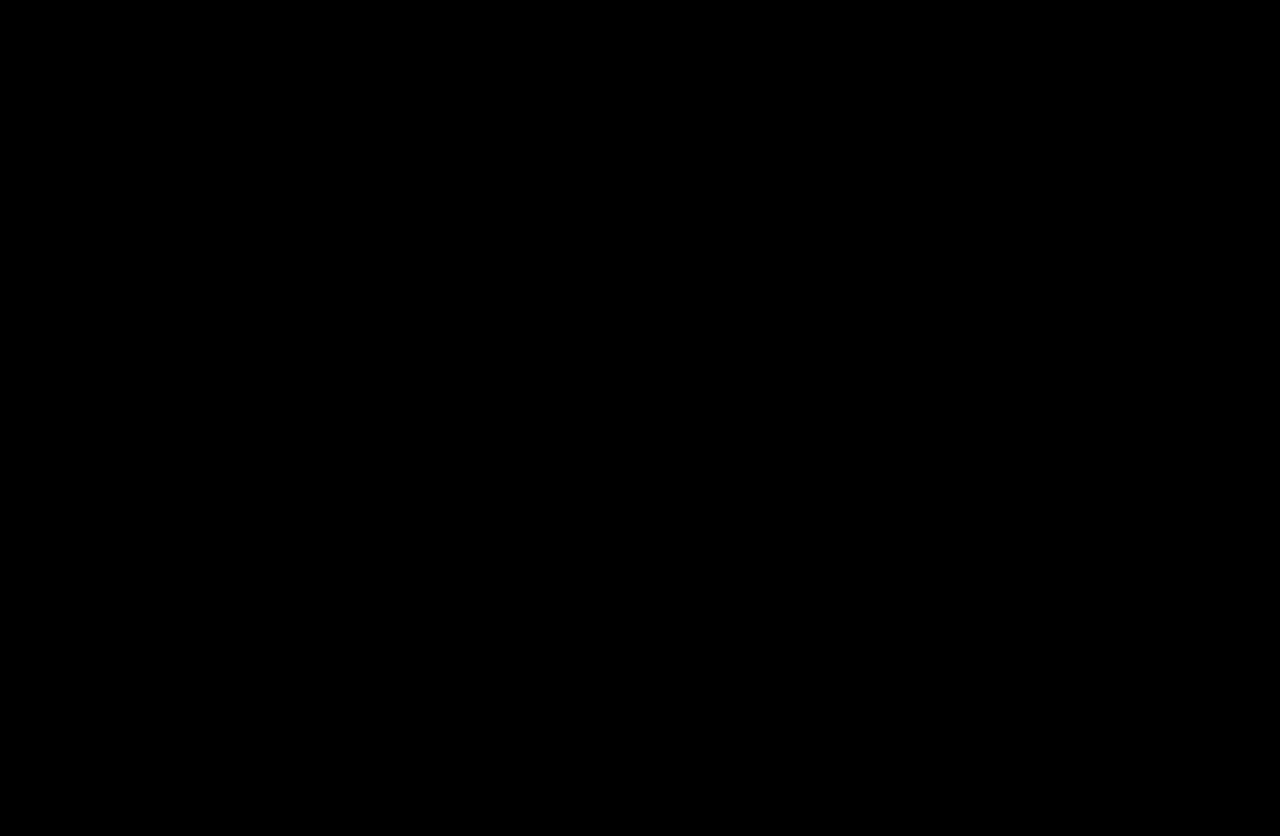
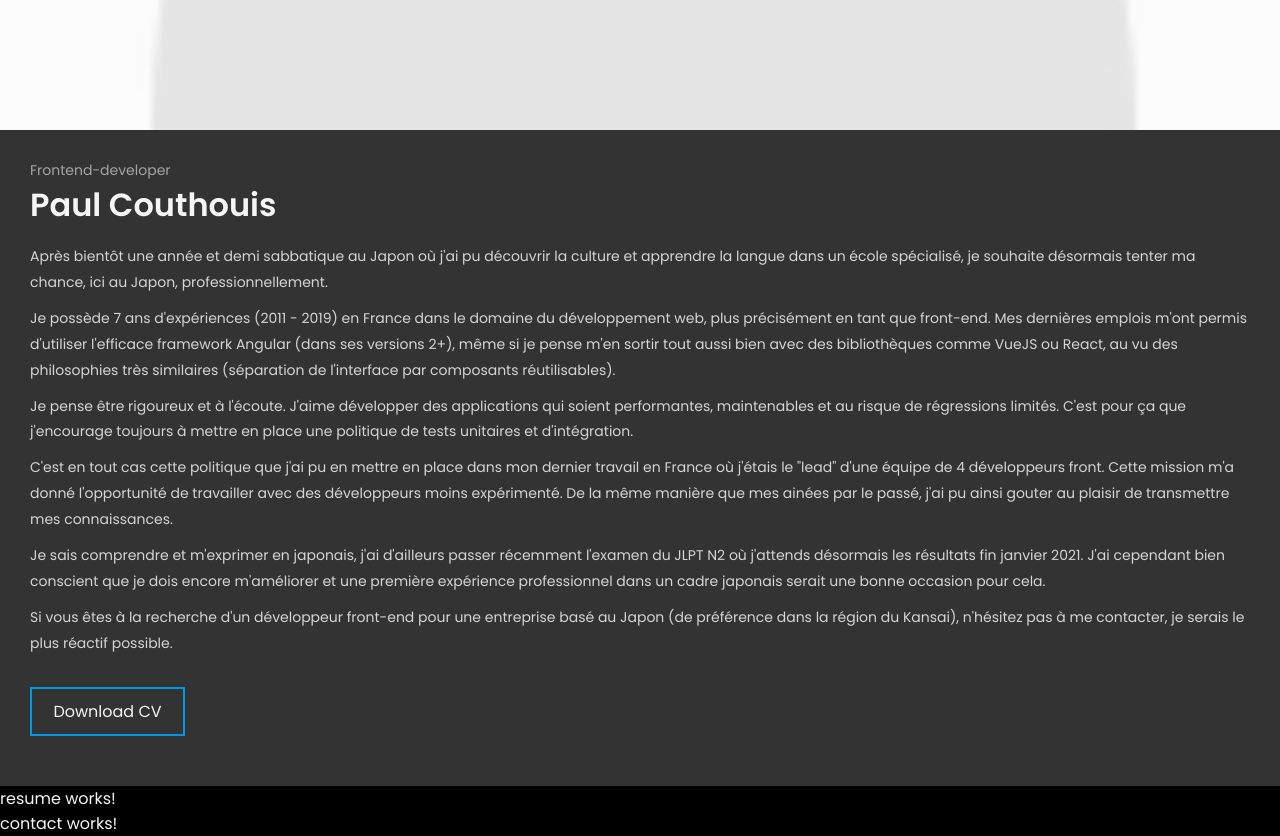
Before and after one commit to PaulCouthouis/pol, an Angular app: page / in a window 1280 px wide. Shown: the part 1200-2036 px from the top of the page. Before the commit the page ends 800 px from the top, so only its background shows below. Built offline with nearby package versions, Linux system fonts and the light colour scheme.

Commit message:
feat : design about-me

```diff
--- a/src/app/main/about-me/about-me.component.html
+++ b/src/app/main/about-me/about-me.component.html
@@ -1 +1,9 @@
-<p>about-me works!</p>
+<img src="{{ photo }}" alt="photo">
+<section>
+  <header>{{ job }}</header>
+  <h1>{{ name }}</h1>
+  <article>
+    <p *ngFor="let p of description">{{p}}</p>
+  </article>
+  <a href="#">{{button}}</a>
+</section>
--- a/src/app/main/about-me/about-me.component.scss
+++ b/src/app/main/about-me/about-me.component.scss
@@ -0,0 +1,42 @@
+:host {
+  display: flex;
+  flex-direction: column;
+
+  img {
+    width: 100%;
+  }
+
+  section {
+    background-color: #333;
+    padding: 30px 30px 50px;
+  }
+
+  header {
+    color: #a5a5a5;
+    font-size: 14px;
+  }
+
+  h1 {
+    font-size: 32px;
+    font-weight: 600;
+  }
+
+  article {
+    margin: 15px 0 30px;
+  }
+
+  p {
+    color: #d5d5d5;
+    font-size: 14px;
+    line-height: 1.85em;
+    margin-bottom: 10px;
+  }
+
+  a {
+    border: 2px solid #0099e5;
+    display: block;
+    padding: 10px;
+    text-align: center;
+    width: 155px;
+  }
+}
--- a/src/app/main/about-me/about-me.component.ts
+++ b/src/app/main/about-me/about-me.component.ts
@@ -1,15 +1,26 @@
-import { Component, OnInit } from '@angular/core';
+import { Component } from '@angular/core';
 
 @Component({
   selector: 'pol-about-me',
   templateUrl: './about-me.component.html',
   styleUrls: ['./about-me.component.scss']
 })
-export class AboutMeComponent implements OnInit {
-
-  constructor() { }
-
-  ngOnInit(): void {
-  }
-
+export class AboutMeComponent {
+  name = 'Paul Couthouis';
+  photo = 'assets/images/photo.jpg';
+  job = 'Frontend-developer';
+  description = [
+    `Après bientôt une année et demi sabbatique au Japon où j'ai pu découvrir la culture et apprendre la langue dans un école spécialisé, je souhaite désormais tenter ma chance, ici au Japon, professionnellement.`,
+    `Je possède 7 ans d'expériences (2011 - 2019) en France dans le domaine du développement web, plus précisément en tant que front-end. Mes dernières emplois m'ont permis d'utiliser l'efficace framework Angular (dans ses versions 2+), même si je pense m'en sortir tout aussi bien avec des bibliothèques comme VueJS ou React, au vu des philosophies très similaires (séparation de l'interface par composants réutilisables).`,
+    `Je pense être rigoureux et à l'écoute. J'aime développer des applications qui soient performantes, maintenables et au risque de régressions limités. C'est pour ça que j'encourage toujours à mettre en place une politique de tests unitaires et d'intégration.
+`,
+    `C'est en tout cas cette politique que j'ai pu en mettre en place dans mon dernier travail en France où j'étais le "lead" d'une équipe de 4 développeurs front. Cette mission m'a donné l'opportunité de travailler avec des développeurs moins expérimenté. De la même manière que mes ainées par le passé, j'ai pu ainsi gouter au plaisir de transmettre mes connaissances.
+`,
+    `Je sais comprendre et m'exprimer en japonais, j'ai d'ailleurs passer récemment l'examen du JLPT N2 où j'attends désormais les résultats fin janvier 2021.
+J'ai cependant bien conscient que je dois encore m'améliorer et une première expérience professionnel dans un cadre japonais serait une bonne occasion pour cela.
+`,
+    `Si vous êtes à la recherche d'un développeur front-end pour une entreprise basé au Japon (de préférence dans la région du Kansai), n'hésitez pas à me contacter, je serais le plus réactif possible.
+`
+  ];
+  button = 'Download CV';
 }
--- a/src/styles.scss
+++ b/src/styles.scss
@@ -10,23 +10,23 @@ General styles
 }
 
 html {
-  position: relative;
-  height: 100%;
-  width: 100%;
+  // position: relative;
+  // height: 100%;
+  // width: 100%;
 }
 
 body {
-  position: relative;
+  // position: relative;
   margin: 0;
-  height: 100%;
-  width: 100%;
+  // height: 100%;
+  // width: 100%;
   background-color: #000;
-  overflow: hidden;
-  background-size: cover;
-  -webkit-background-size: cover;
-  background-attachment: fixed;
-  background-position: center center;
-  background-repeat: no-repeat;
+  // overflow: hidden;
+  // background-size: cover;
+  // -webkit-background-size: cover;
+  // background-attachment: fixed;
+  // background-position: center center;
+  // background-repeat: no-repeat;
   color: #f5f5f5;
   font-family: "Poppins", Helvetica, sans-serif;
 }
@@ -36,7 +36,8 @@ a {
   text-decoration: none;
 }
 
-p {
+p,
+h1 {
   margin: 0;
 }
 
```
